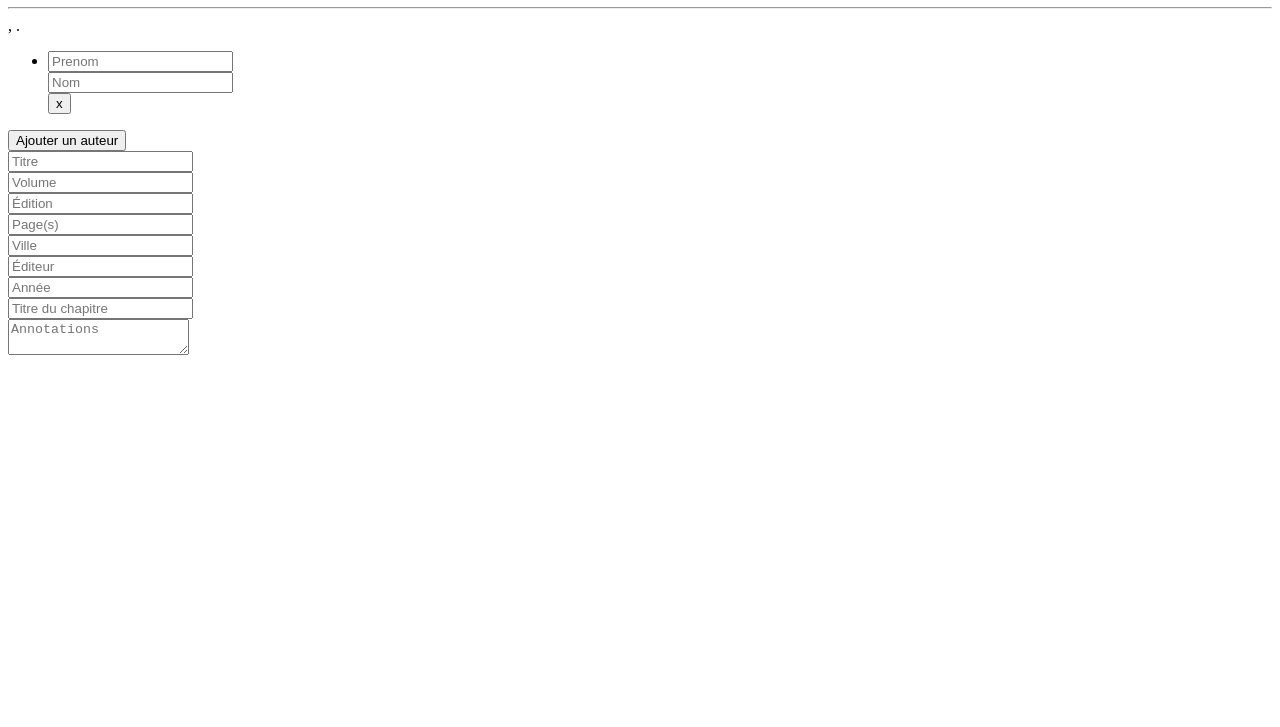
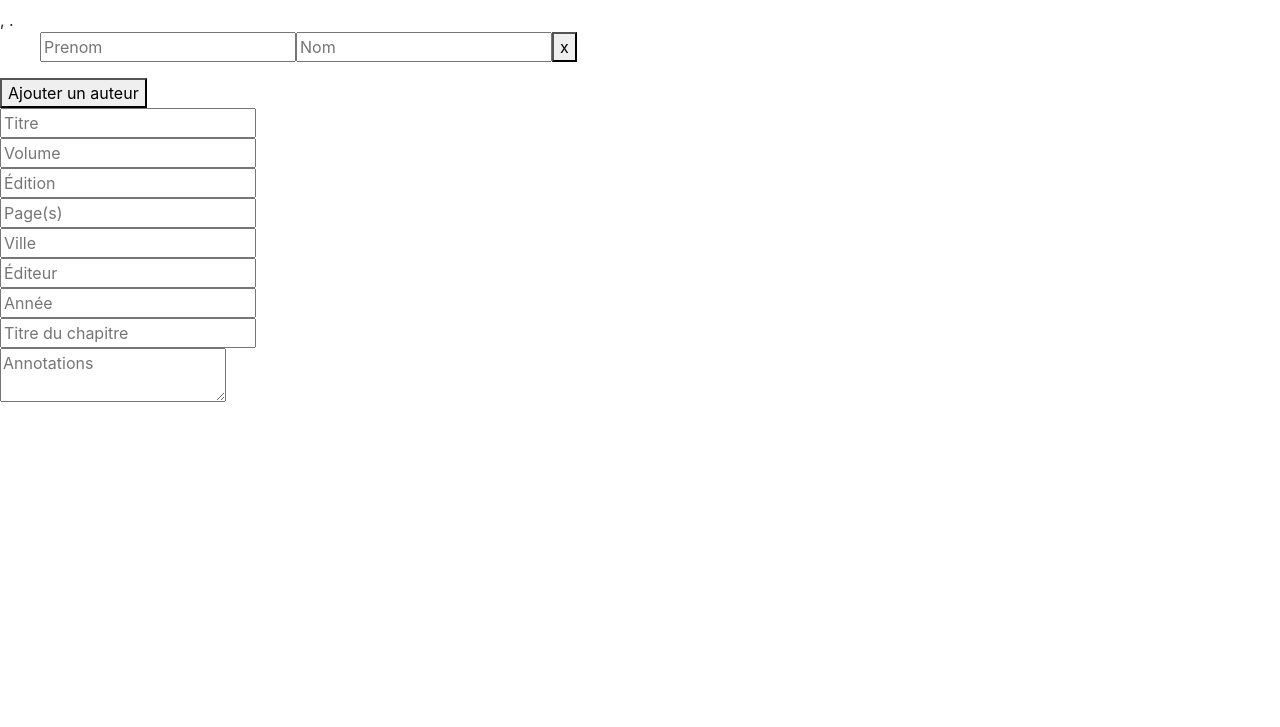
Before and after one commit to mpiffault/apa-style, a plain HTML site: page index.html in a window 1280 px wide. Shown: the part 73-800 px from the top of the page. Drawn offline with nearby package versions, Linux system fonts and the light colour scheme; files that its build step writes are made by us from their sources.

Commit message:
Ajout de bootstrap

```diff
--- a/index.html
+++ b/index.html
@@ -3,10 +3,10 @@
   <head>
     <title>APA style</title>
     <script src="lib/js/angular.js"></script>
-    <script src="lib/js/bootstrap.js"></script>
+    <!--<script src="lib/js/bootstrap.js"></script>-->
     <script src="js/utils.js"></script>
     <script src="js/apastyle.js"></script>
-    <link rel="stylesheet" href="lib/css/style.css"/>
+    <link rel="stylesheet" href="lib/css/bootstrap.css"/>
     <link rel="stylesheet" href="css/style.css"/>
     <meta charset="utf-8"/>
   </head>
@@ -30,10 +30,12 @@
         	<span ng-if="ville"> {{ville}}<span ng-if="!editeur">.</span></span>
         	<span ng-if="editeur"><span ng-if="ville">:</span> {{editeur}}</span>
       </div>
+      <div>
         <ul>
-	<li ng-repeat="auteur in auteurs">
+        	<li ng-repeat="auteur in auteurs" class="input-group">
         	  <input type="text" ng-model="auteur.prenom" placeholder="Prenom"/>
         	  <input type="text" ng-model="auteur.nom" placeholder="Nom"/>
+
         	  <button ng-click="supprimerAuteur($index)">x</button>
         	</li>
         </ul>
@@ -48,5 +50,6 @@
         <input type="text" ng-model="titreChapitre" placeholder="Titre du chapitre"/>
         <textarea type="text" ng-model="annotations" placeholder="Annotations"></textarea>
       </div>
+    </div>
   </body>
 </html>
```
Lines whose indentation alone changed are shown as unchanged.
